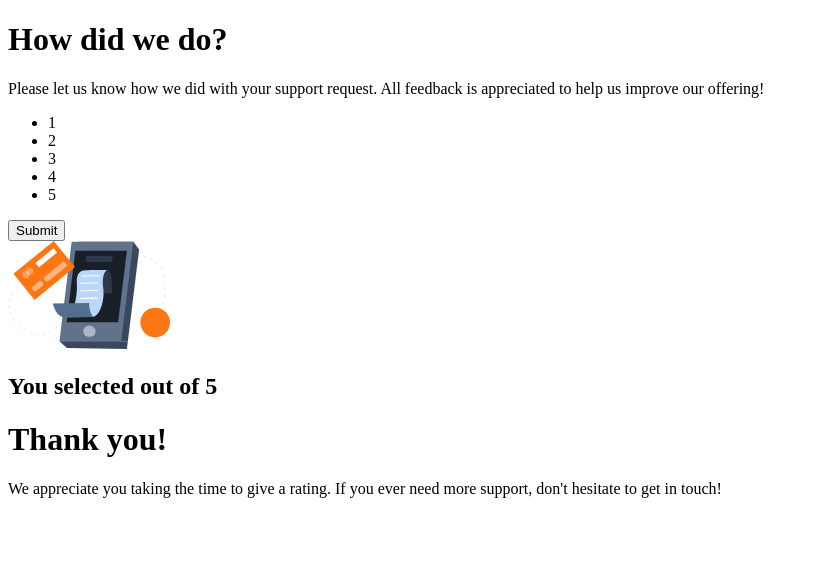
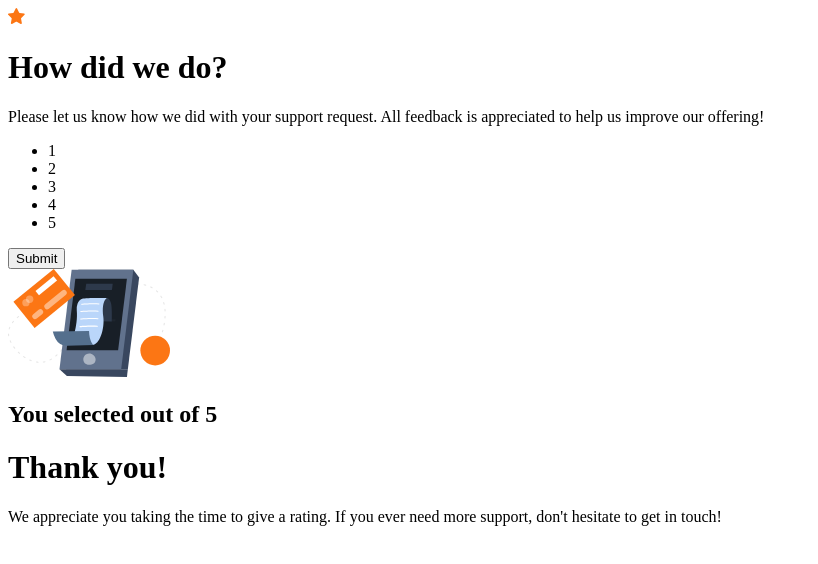
Before and after one commit to demartinom/Front-End-Mentor, a plain HTML site: page interactive-rating-component-main/index.html in a window 1280 px wide. Shown: the whole page, without its empty margins (0-818 px from the left). Drawn offline with Linux system fonts and the light colour scheme.

Commit message:
added star

```diff
--- a/interactive-rating-component-main/index.html
+++ b/interactive-rating-component-main/index.html
@@ -17,6 +17,7 @@
   </head>
   <body>
     <div class="input">
+      <img src="/images/icon-star.svg" alt="star">
       <h1 class="title">How did we do?</h1>
     <p class="body">
       Please let us know how we did with your support request. All feedback is
@@ -29,7 +30,7 @@
       <li class="ratings-selection">4</li>
       <li class="ratings-selection">5</li>
     </ul>
-    <button type="button">Submit</button>
+    <button type="button" class="button">Submit</button>
     </div>
 
     <div class="confirmation inactive">
```
